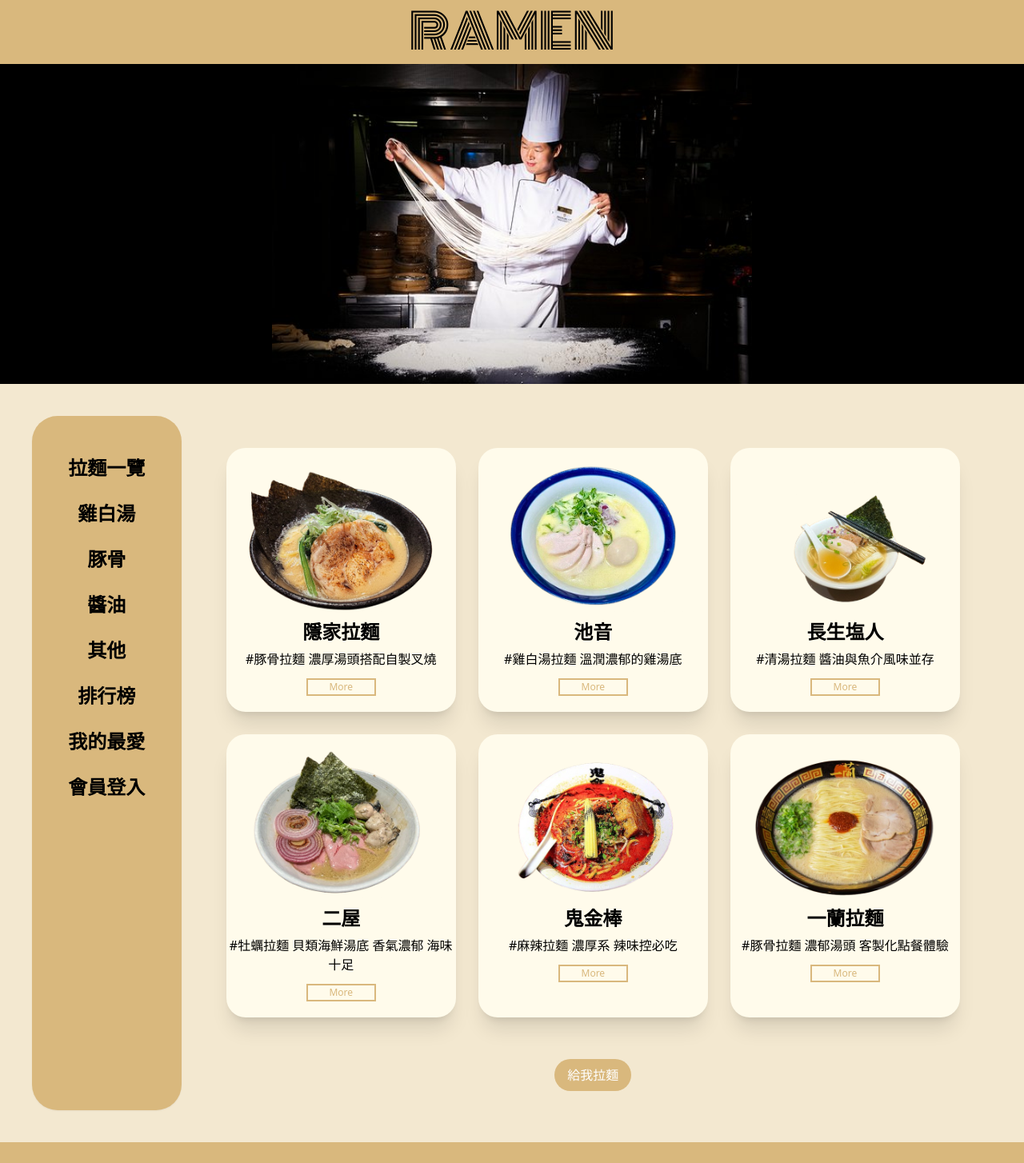
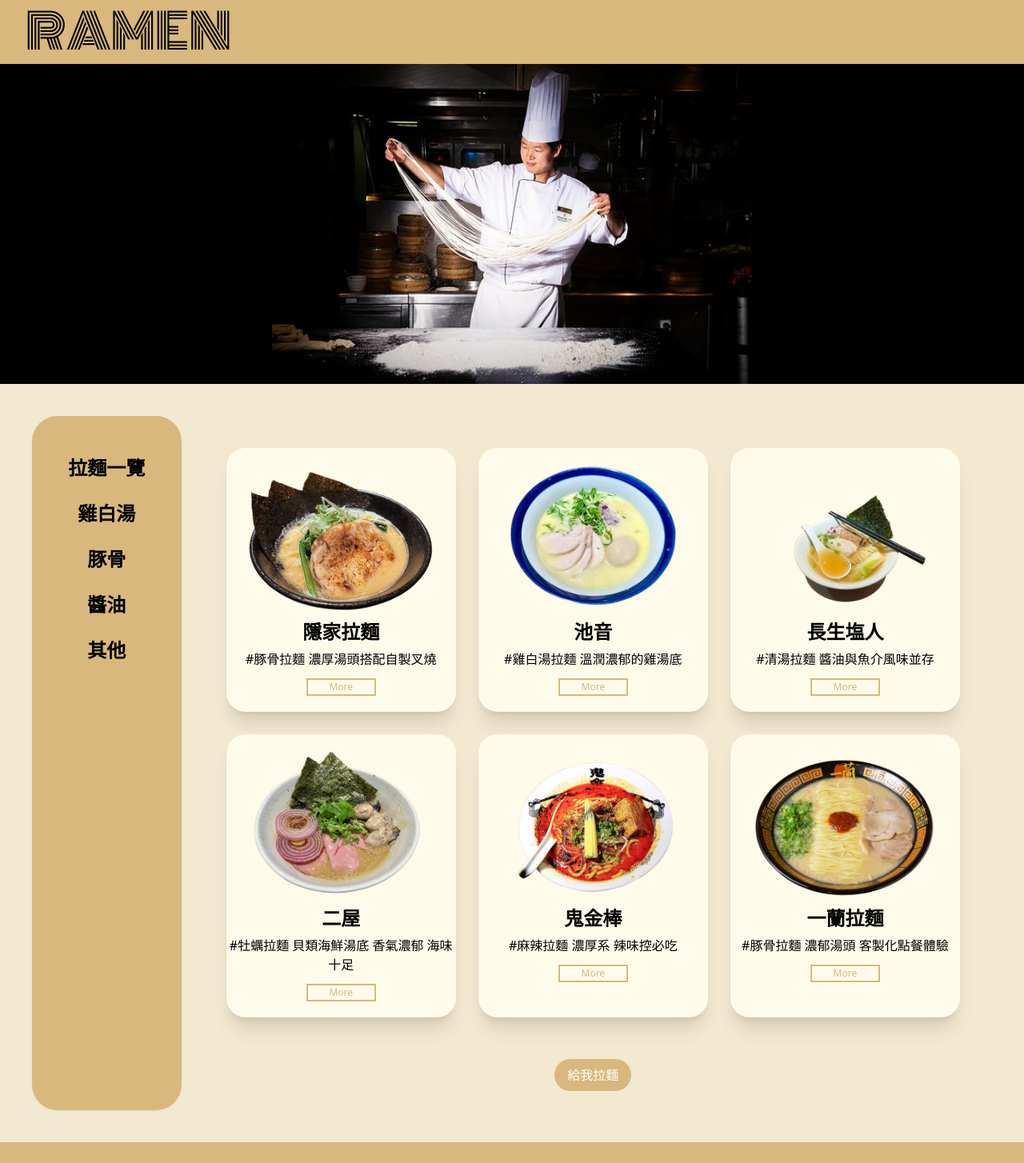
Before and after one commit to yapcheng/ramen, a React (Vite) app: page / in a window 1280 px wide. Shown: the top 1454 px of the page at 80% size. Built offline with nearby package versions, Linux system fonts and the light colour scheme.

Commit message:
改raman位置

```diff
--- a/src/component/Header.jsx
+++ b/src/component/Header.jsx
@@ -1,7 +1,7 @@
 function Header() {
   return (
     <header className="bg-[#D9B87D] h-[80px]">
-      <h1 className="text-black text-6xl flex justify-center items-center h-[80px] font-[Monoton]">RAMEN</h1>
+      <h1 className="text-black text-6xl flex justify-center items-center h-[80px] font-[Monoton] md:justify-start ml-8 ">RAMEN</h1>
     </header>
   )
 }
--- a/src/component/Sidebar.jsx
+++ b/src/component/Sidebar.jsx
@@ -5,9 +5,7 @@ export default function Sidebar({ selected, onSelect }) {
       "豚骨",
       "醬油",
       "其他",
-      "排行榜",
-      "我的最愛",
-      "會員登入"
+
     ];
 
     return (
--- a/src/json/Raman_detail.json
+++ b/src/json/Raman_detail.json
@@ -221,7 +221,7 @@
     "score": "4"
       },
       {
-        "id": "20",
+        "id": "21",
         "name": "雞吉君拉麵",
         "image": "",
         "address": "台北市內湖區環山路一段33號",
```
